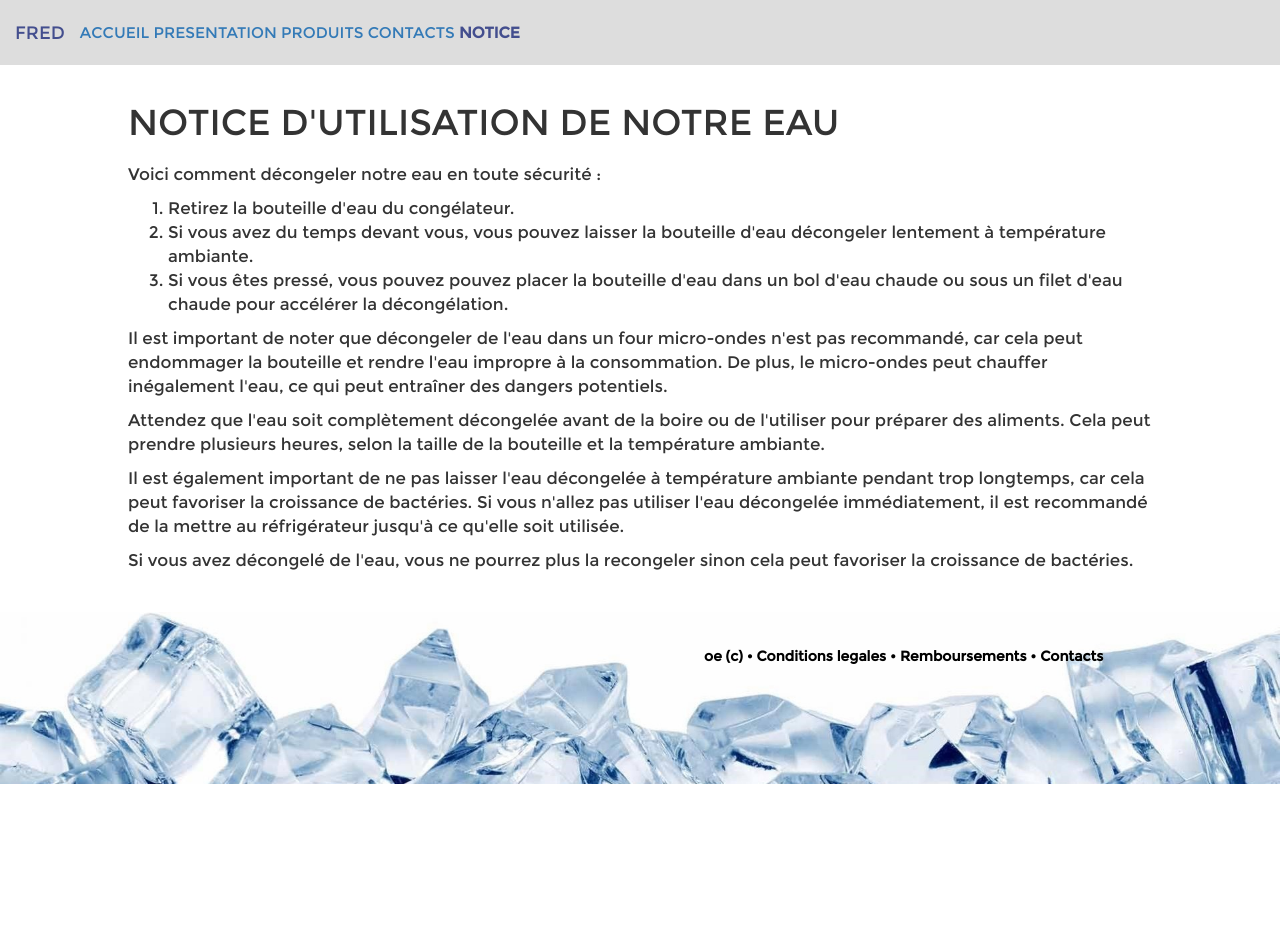
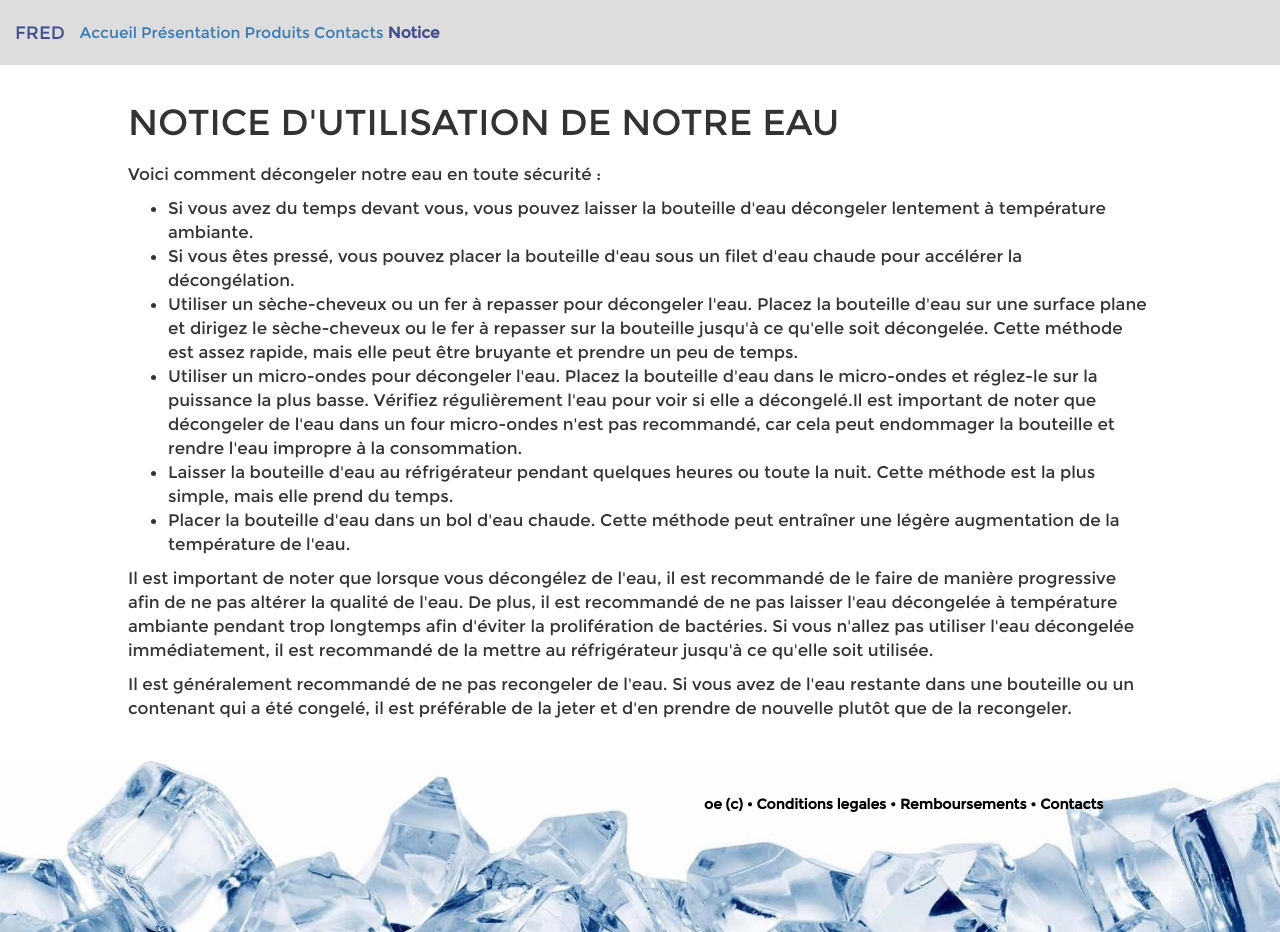
Before and after one commit to AdrtH/Fred, a plain HTML site: page notice.html in a window 1280 px wide. Before the commit the page ends 800 px from the top, so only its background shows below. Drawn offline with nearby package versions, Linux system fonts and the light colour scheme.

Commit message:
encore des modifications

```diff
--- a/notice.html
+++ b/notice.html
@@ -10,34 +10,38 @@
     <div class="navigation">
       <a class="navbar-brand" href="index.html">FRED</a>
       <div class="navbar-nav">
-        <a class="nav-item " href="index.html"> ACCUEIL </a>
-        <a class="nav-item " href="presentation.html"> PRESENTATION </a>
-        <a class="nav-item " href="produits.html"> PRODUITS </a>
-        <a class="nav-item " href="contacts.html"> CONTACTS </a>
-        <a class="nav-item selectionne" href="#"> NOTICE <span class="sr-only"> (current) </span></a>
+        <a class="nav-item " href="index.html"> Accueil </a>
+        <a class="nav-item " href="presentation.html"> Présentation </a>
+        <a class="nav-item " href="produits.html"> Produits </a>
+        <a class="nav-item " href="contacts.html"> Contacts </a>
+        <a class="nav-item selectionne" href="#"> Notice <span class="sr-only"> (current) </span></a>
       </div>
   </div>
   <div class="contenu">
     <h1> NOTICE D'UTILISATION DE NOTRE EAU</h1>
     <p>Voici comment décongeler notre eau en toute sécurité :</p>
-    <ol>
-      <li>Retirez la bouteille d'eau du congélateur.</li>
+    <ul>
       <li> Si vous avez du temps devant vous, vous pouvez laisser la bouteille d'eau décongeler lentement à température ambiante.</li>
-      <li> Si vous êtes pressé, vous pouvez pouvez placer la bouteille d'eau dans un bol d'eau chaude ou sous un filet d'eau chaude pour accélérer la décongélation.</li>
-    </ol>
+      <li> Si vous êtes pressé, vous pouvez placer la bouteille d'eau sous un filet d'eau chaude pour accélérer la décongélation.</li>
+      <li>Utiliser un sèche-cheveux ou un fer à repasser pour décongeler l'eau. Placez la bouteille d'eau sur une surface plane et dirigez
+        le sèche-cheveux ou le fer à repasser sur la bouteille jusqu'à ce qu'elle soit décongelée. Cette méthode est assez rapide,
+        mais elle peut être bruyante et prendre un peu de temps.</li>
+      <li>Utiliser un micro-ondes pour décongeler l'eau. Placez la bouteille d'eau dans le micro-ondes et réglez-le sur la puissance la plus basse.
+          Vérifiez régulièrement l'eau pour voir si elle a décongelé.Il est important de noter que décongeler de l'eau dans un four micro-ondes n'est pas recommandé,
+          car cela peut endommager la bouteille et rendre l'eau impropre à la consommation. </li>
+      <li>Laisser la bouteille d'eau au réfrigérateur pendant quelques heures ou toute la nuit. Cette méthode est la plus simple, mais elle prend du temps.</li>
+      <li>Placer la bouteille d'eau dans un bol d'eau chaude. Cette méthode peut entraîner une légère augmentation de la température de l'eau.</li>
+    </ul>
     <p>
-      Il est important de noter que décongeler de l'eau dans un four micro-ondes n'est pas recommandé,
-      car cela peut endommager la bouteille et rendre l'eau impropre à la consommation. De plus,
-      le micro-ondes peut chauffer inégalement l'eau, ce qui peut entraîner des dangers potentiels.
-      </p>
-    <p> Attendez que l'eau soit complètement décongelée avant de la boire ou de l'utiliser pour préparer des aliments. Cela peut prendre plusieurs heures, selon la taille de la bouteille et la température ambiante.</p>
-    <p>
-      Il est également important de ne pas laisser l'eau décongelée à température ambiante pendant
-      trop longtemps, car cela peut favoriser la croissance de bactéries. Si vous n'allez pas
+      Il est important de noter que lorsque vous décongélez de l'eau, il est recommandé de le faire de manière progressive afin de ne
+      pas altérer la qualité de l'eau. De plus, il est recommandé de ne pas laisser l'eau décongelée à température ambiante pendant
+      trop longtemps afin d'éviter la prolifération de bactéries. Si vous n'allez pas
       utiliser l'eau décongelée immédiatement, il est recommandé de la mettre au réfrigérateur
       jusqu'à ce qu'elle soit utilisée.
     </p>
-    <p> Si vous avez décongelé de l'eau, vous ne pourrez plus la recongeler sinon cela peut favoriser la croissance de bactéries.</p>
+    <p> Il est généralement recommandé de ne pas recongeler de l'eau.
+      Si vous avez de l'eau restante dans une bouteille ou un contenant qui a été congelé, il est préférable de la jeter et d'en
+      prendre de nouvelle plutôt que de la recongeler.</p>
   </div>
     <div id="piedpage">
         <p>oe (c) • <a href="legal.html">Conditions legales</a> • <a href="remboursement.html">Remboursements</a> • <a href="contacts.html">Contacts</a> </p>
```
Also changed, not shown: produits.html (+7 -5 lines).
